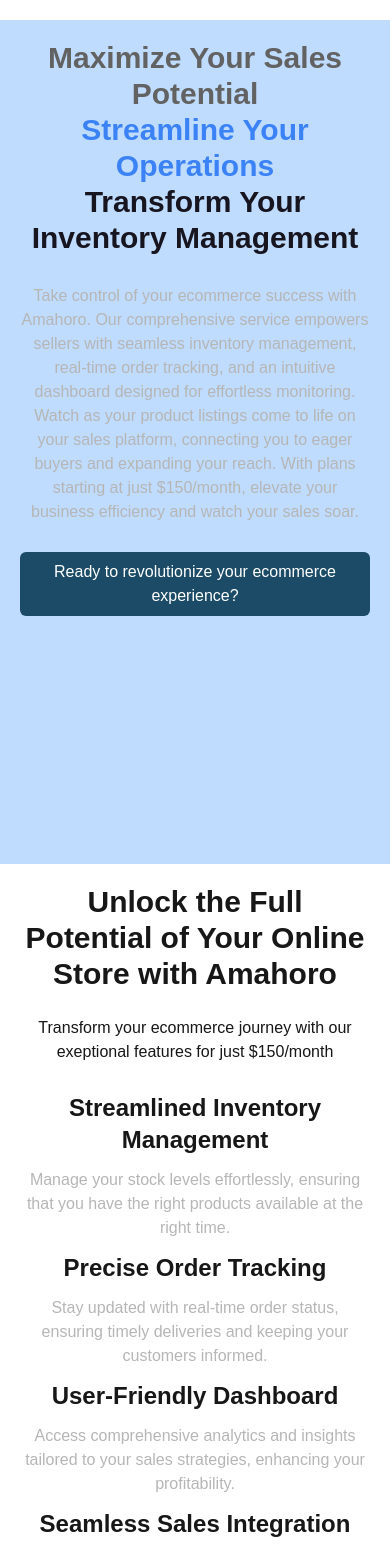
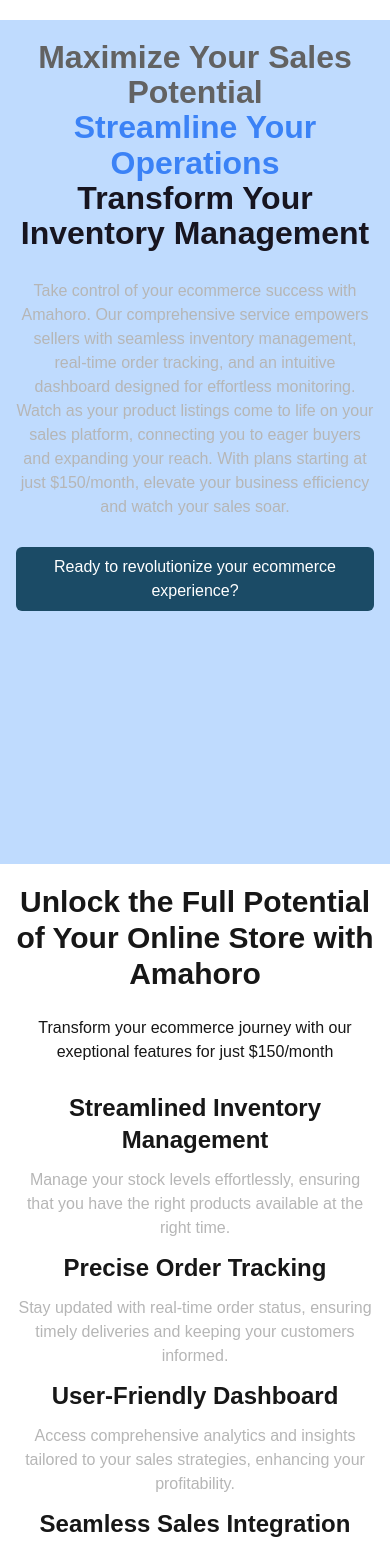
Before and after one commit to AKvng/amh-landing, a Next.js app: page / in a window 390 px wide. Shown: the top 1555 px of the page. Built offline with nearby package versions, Linux system fonts and the light colour scheme.

Commit message:
style update: custom applied styles for container and headers

```diff
--- a/src/app/globals.css
+++ b/src/app/globals.css
@@ -21,16 +21,29 @@
 }
 
 .container1 {
-  @apply px-5 md:px-32 lg:px-56 xl:px-60;
+  @apply px-4 md:px-16 lg:px-32 xl:px-60;
 }
 
 h1 {
-  @apply text-3xl md:text-4xl lg:text-5xl font-semibold;
+  @apply text-[2rem] leading-[2.2rem]  md:text-4xl lg:text-5xl font-semibold;
 }
 
 h2 {
   @apply text-3xl md:text-[2rem] lg:text-4xl font-semibold;
 }
+
 h3 {
-  @apply text-2xl md:text-3xl lg:text-2xl font-semibold;
+  @apply text-2xl md:text-3xl lg:text-[2rem] font-semibold;
 }
+
+h4 {
+  @apply text-2xl md:text-[1.69rem] lg:text-3xl font-semibold;
+}
+
+h5 {
+  @apply text-lg md:text-[1.3rem] lg:text-[1.69rem] font-semibold;
+}
+
+h5 {
+  @apply text-base md:text-lg lg:text-[1.2rem] font-semibold;
+}
```
